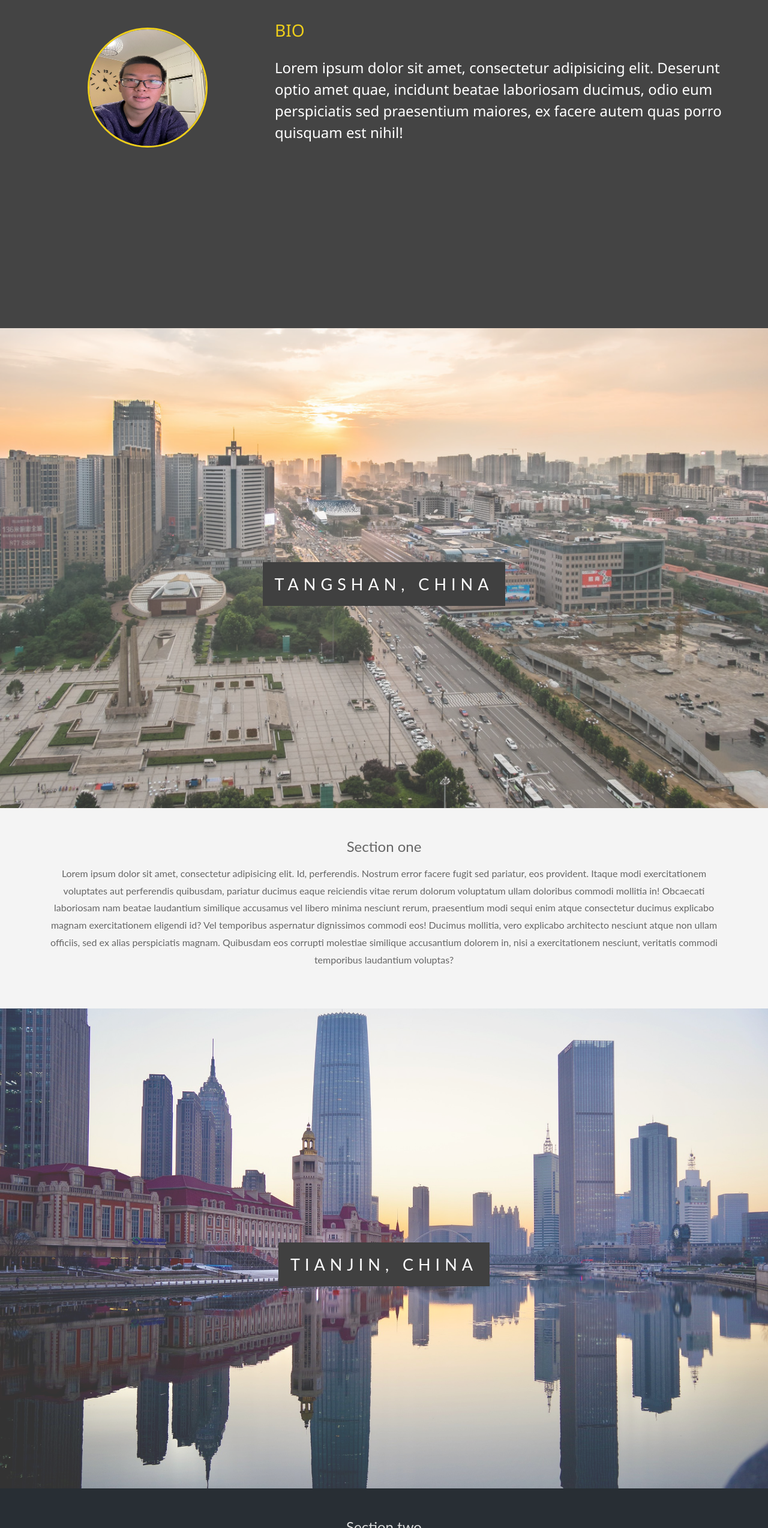
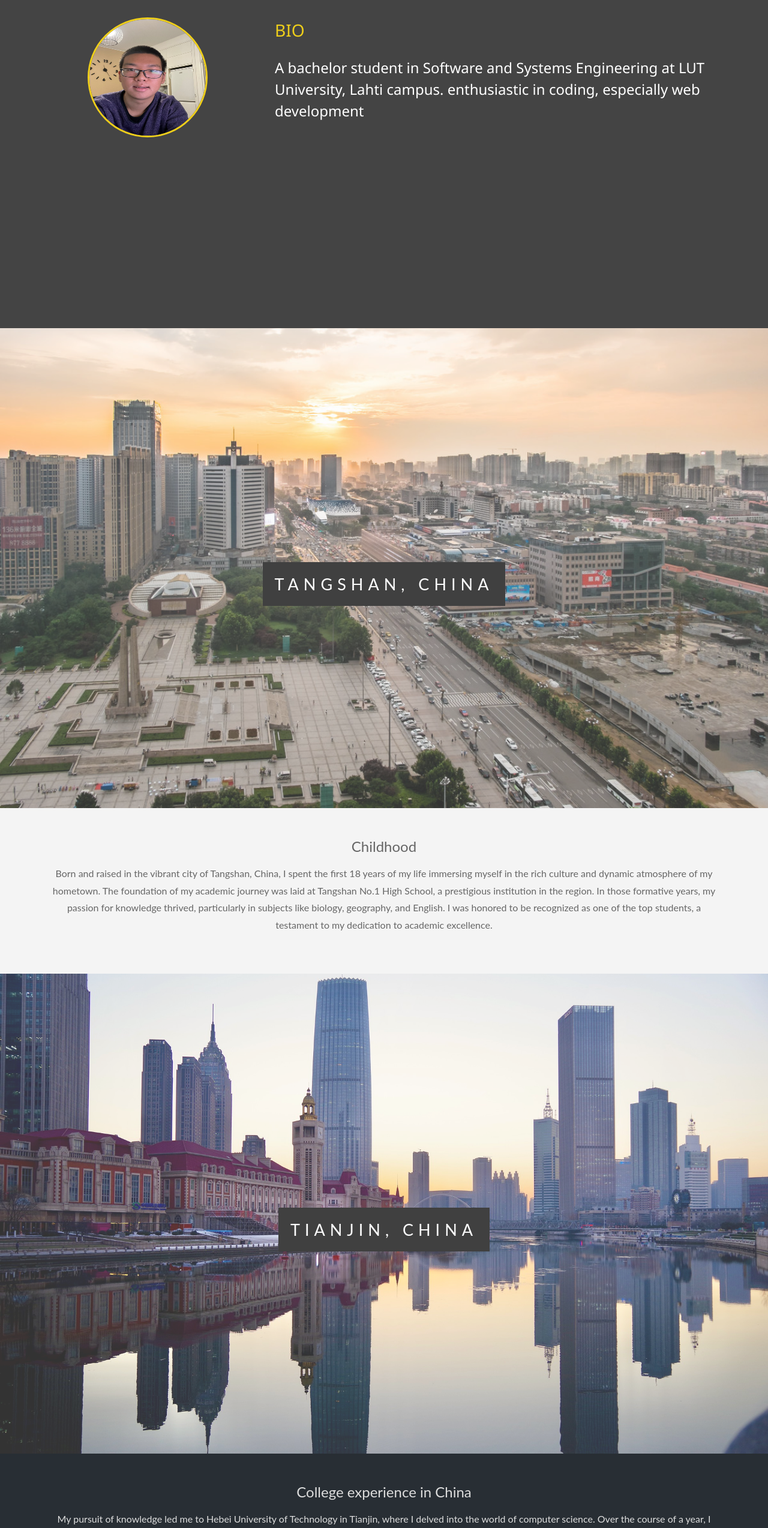
Before and after one commit to Chimpdu/my_portfolio, a website: page dist/aboutme.html in a window 1280 px wide. Shown: the part 253-2800 px from the top of the page at 60% size. Drawn offline with Linux system fonts and the light colour scheme.

Commit message:
add text to about me page

```diff
--- a/dist/aboutme.html
+++ b/dist/aboutme.html
@@ -43,23 +43,8 @@
             <img src="img/Yuxin_Du.jpg" alt="portrait of Yuxin Du" class="bio-img" width="200px" height="200px">
             <div class="bio">
                 <h3 class="text-secondary">BIO</h3>
-                <p>Lorem ipsum dolor sit amet, consectetur adipisicing elit. Deserunt optio amet quae, incidunt beatae laboriosam ducimus, odio eum perspiciatis sed praesentium maiores, ex facere autem quas porro quisquam est nihil!</p>
+                <p>A bachelor student in Software and Systems Engineering at LUT University, Lahti campus. enthusiastic in coding, especially web development</p>
             </div>
-            <!-- <div class="job job-1">
-                <h3>Tangshan no.1 high school, China</h3>
-                <h6>Major: science</h6>
-                <p>Lorem ipsum dolor sit, amet consectetur adipisicing elit. Similique iste quia cupiditate architecto fuga quos, quas culpa nihil dolore consequuntur.</p>
-            </div>
-            <div class="job job-2">
-                <h3>Hebei University of Technology, China</h3>
-                <h6>Major: Computer Science</h6>
-                <p>Lorem ipsum dolor sit, amet consectetur adipisicing elit. Similique iste quia cupiditate architecto fuga quos, quas culpa nihil dolore consequuntur.</p>
-            </div>
-            <div class="job job-3">
-                <h3>Lappeenranta-lahti University of Technology, Finland</h3>
-                <h5>Major: Software and Systems Engineering</h5>
-                <p>Lorem ipsum dolor sit, amet consectetur adipisicing elit. Similique iste quia cupiditate architecto fuga quos, quas culpa nihil dolore consequuntur.</p>
-            </div> -->
         </div>
 
 
@@ -73,8 +58,8 @@
             </div>
         </div>
         <section class="section section-light">
-            <h2>Section one</h2>
-            <p>Lorem ipsum dolor sit amet, consectetur adipisicing elit. Id, perferendis. Nostrum error facere fugit sed pariatur, eos provident. Itaque modi exercitationem voluptates aut perferendis quibusdam, pariatur ducimus eaque reiciendis vitae rerum dolorum voluptatum ullam doloribus commodi mollitia in! Obcaecati laboriosam nam beatae laudantium similique accusamus vel libero minima nesciunt rerum, praesentium modi sequi enim atque consectetur ducimus explicabo magnam exercitationem eligendi id? Vel temporibus aspernatur dignissimos commodi eos! Ducimus mollitia, vero explicabo architecto nesciunt atque non ullam officiis, sed ex alias perspiciatis magnam. Quibusdam eos corrupti molestiae similique accusantium dolorem in, nisi a exercitationem nesciunt, veritatis commodi temporibus laudantium voluptas?</p>
+            <h2>Childhood</h2>
+            <p>Born and raised in the vibrant city of Tangshan, China, I spent the first 18 years of my life immersing myself in the rich culture and dynamic atmosphere of my hometown. The foundation of my academic journey was laid at Tangshan No.1 High School, a prestigious institution in the region. In those formative years, my passion for knowledge thrived, particularly in subjects like biology, geography, and English. I was honored to be recognized as one of the top students, a testament to my dedication to academic excellence.</p>
         </section>
         <div class="pimg2">
             <div class="ptext">
@@ -84,8 +69,8 @@
             </div>
         </div>
         <section class="section section-dark">
-            <h2>Section two</h2>
-            <p>Lorem ipsum dolor sit amet, consectetur adipisicing elit. Id, perferendis. Nostrum error facere fugit sed pariatur, eos provident. Itaque modi exercitationem voluptates aut perferendis quibusdam, pariatur ducimus eaque reiciendis vitae rerum dolorum voluptatum ullam doloribus commodi mollitia in! Obcaecati laboriosam nam beatae laudantium similique accusamus vel libero minima nesciunt rerum, praesentium modi sequi enim atque consectetur ducimus explicabo magnam exercitationem eligendi id? Vel temporibus aspernatur dignissimos commodi eos! Ducimus mollitia, vero explicabo architecto nesciunt atque non ullam officiis, sed ex alias perspiciatis magnam. Quibusdam eos corrupti molestiae similique accusantium dolorem in, nisi a exercitationem nesciunt, veritatis commodi temporibus laudantium voluptas?</p>
+            <h2>College experience in China</h2>
+            <p>My pursuit of knowledge led me to Hebei University of Technology in Tianjin, where I delved into the world of computer science. Over the course of a year, I found myself captivated by the intricate art of coding. The allure of software development took hold of me, and a sincere desire to contribute to the ever-evolving tech industry blossomed within. This transformative period laid the groundwork for my future endeavors, fueling my ambition to make a meaningful impact through my work in the software realm.</p>
         </section>
         <div class="pimg3">
             <div class="ptext">
@@ -95,8 +80,8 @@
             </div>
         </div>
         <section class="section section-light">
-            <h2>Section three</h2>
-            <p>Lorem ipsum dolor sit amet, consectetur adipisicing elit. Id, perferendis. Nostrum error facere fugit sed pariatur, eos provident. Itaque modi exercitationem voluptates aut perferendis quibusdam, pariatur ducimus eaque reiciendis vitae rerum dolorum voluptatum ullam doloribus commodi mollitia in! Obcaecati laboriosam nam beatae laudantium similique accusamus vel libero minima nesciunt rerum, praesentium modi sequi enim atque consectetur ducimus explicabo magnam exercitationem eligendi id? Vel temporibus aspernatur dignissimos commodi eos! Ducimus mollitia, vero explicabo architecto nesciunt atque non ullam officiis, sed ex alias perspiciatis magnam. Quibusdam eos corrupti molestiae similique accusantium dolorem in, nisi a exercitationem nesciunt, veritatis commodi temporibus laudantium voluptas?</p>
+            <h2>Meet Finland</h2>
+            <p>Taking a leap across continents, I embarked on a new chapter of my academic journey in Lahti, Finland. In 2022, I began my bachelor's studies in the Software and Systems Engineering program at Lappeenranta-Lahti University of Technology (LUT), Lahti campus. Here, my fascination with web development reached new heights. Whether navigating the intricacies of frontend design or diving into the complexities of backend development, my enthusiasm for crafting digital experiences grew exponentially. As I navigate this exciting chapter of my life, my ultimate aspiration is to carve a niche for myself in the world of web development, contributing my skills and passion to shape the digital landscape of tomorrow.In tandem with my academic pursuits, I ventured into the realm of part-time work, taking on roles such as a teaching assistant in statistics. I also participated in Lahti Venture Program and Junction 2023. These experiences not only enhanced my practical understanding of my academic field but also fostered valuable interpersonal and communication skills. </p>
         </section>
     </div>
     <footer id="main-footer">Copyright &copy; 2023</footer>
```
